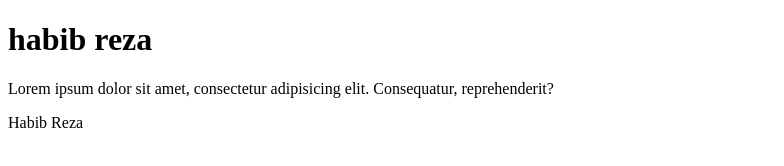
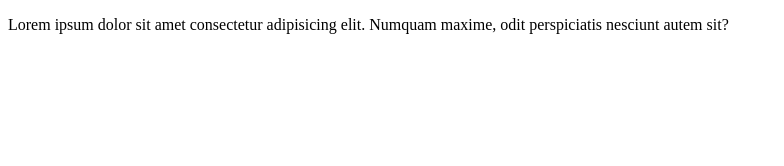
Before and after one commit to habib423/firstproject, a plain HTML site: page index.html in a window 1280 px wide. Shown: the whole page, without its empty margins (0-784 px from the left). Drawn offline with Linux system fonts and the light colour scheme.

Commit message:
first commit

```diff
--- a/index.html
+++ b/index.html
@@ -6,8 +6,6 @@
     <title>Document</title>
 </head>
 <body>
-    <h1>habib reza</h1>
-    <p>Lorem ipsum dolor sit amet, consectetur adipisicing elit. Consequatur, reprehenderit?</p>
-    <p>Habib Reza</p>
+    <p>Lorem ipsum dolor sit amet consectetur adipisicing elit. Numquam maxime, odit perspiciatis nesciunt autem sit?</p>
 </body>
 </html>
```
